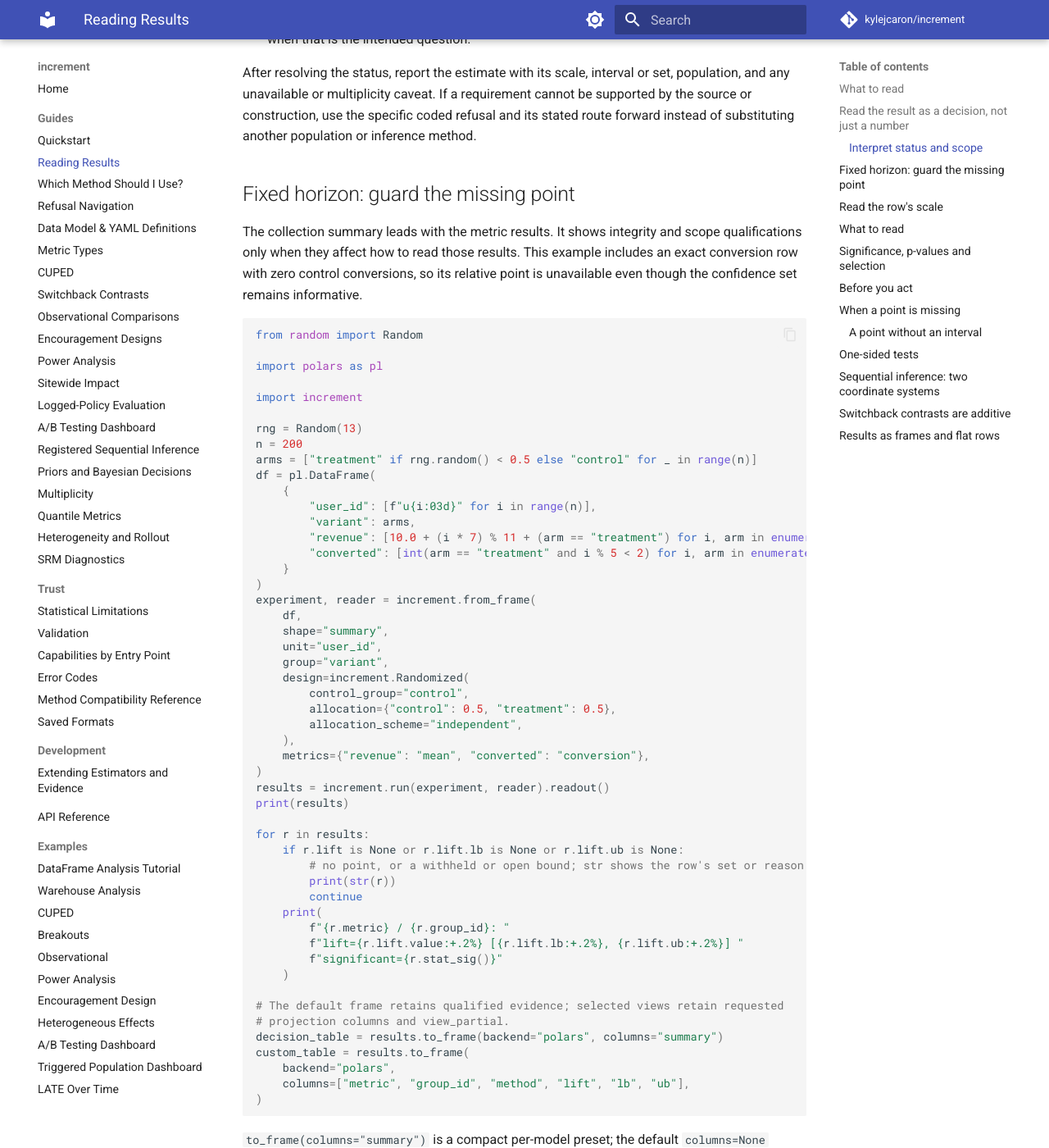
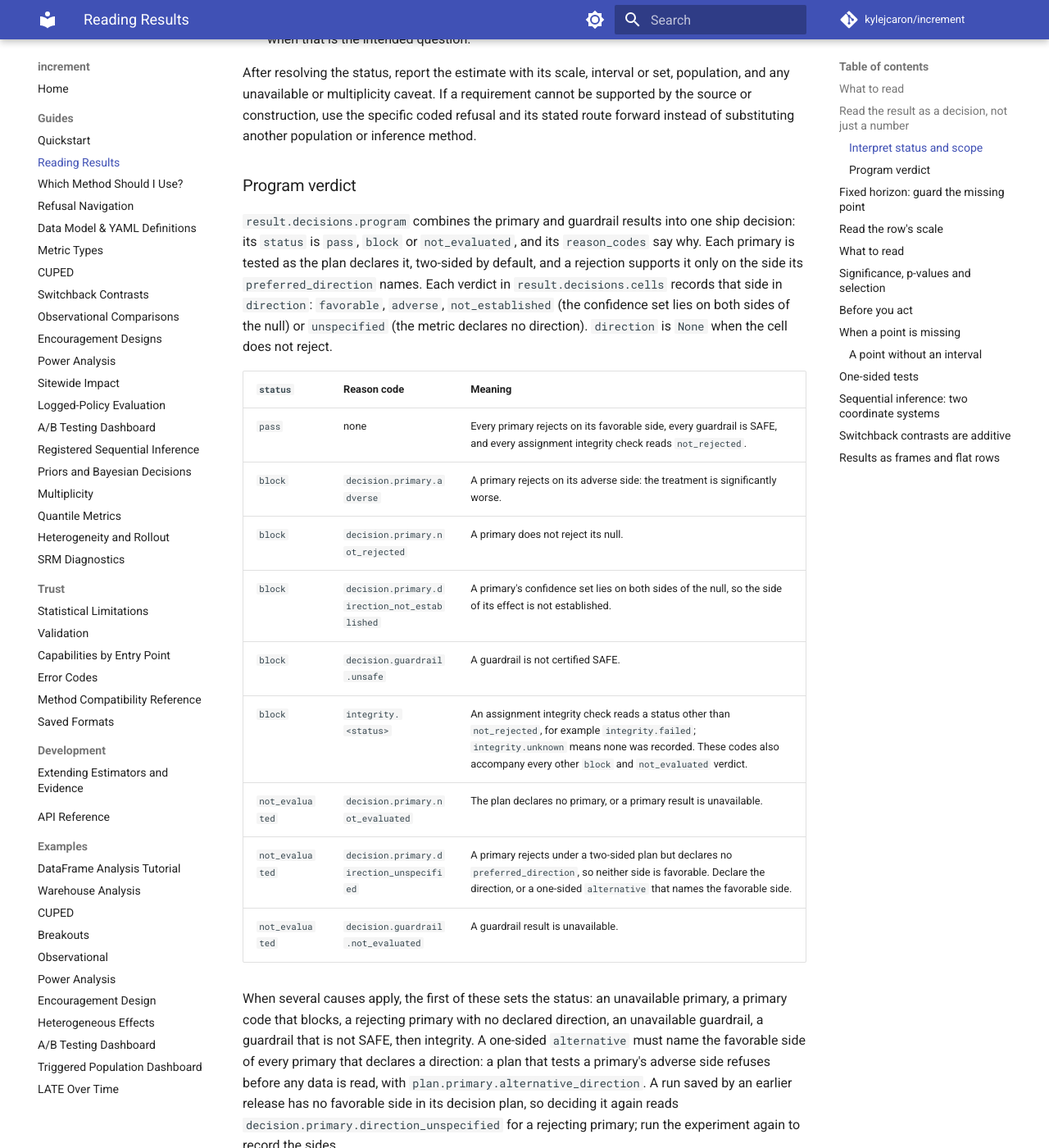
Before and after one commit to kylejcaron/increment, an MkDocs documentation site: the page built from docs/guides/reading-results.md, in a window 1280 px wide and 1400 px high, scrolled down 8576 px. Shown: the whole window at 82% size. Built offline with MkDocs 1.6.1 and Material for MkDocs 9.7.7, drawn with Linux system fonts in a browser that asks for light colours; comment, search, counter and statistics services are not loaded.

Commit message:
fix: refuse a one-sided plan that tests a primary's adverse direction
A primary that declares preferred_direction is tested on the plan's alternative, so a one-sided alternative on its adverse side could only ever show a worse result. The plan now refuses it with plan.primary.alternative_direction before any data is read, naming the metric, the alternative and the declared direction. Guides describe the program verdict and its reason codes, the saved-format table records the decision plan versions, and the error-code reference is regenerated.

```diff
--- a/docs/guides/reading-results.md
+++ b/docs/guides/reading-results.md
@@ -339,6 +339,39 @@ set, population, and any unavailable or multiplicity caveat. If a requirement
 cannot be supported by the source or construction, use the specific coded
 refusal and its stated route forward instead of substituting another
 population or inference method.
+
+### Program verdict
+
+`result.decisions.program` combines the primary and guardrail results into one
+ship decision: its `status` is `pass`, `block` or `not_evaluated`, and its
+`reason_codes` say why. Each primary is tested as the plan declares it,
+two-sided by default, and a rejection supports it only on the side its
+`preferred_direction` names. Each verdict in `result.decisions.cells` records
+that side in `direction`: `favorable`, `adverse`, `not_established` (the
+confidence set lies on both sides of the null) or `unspecified` (the metric
+declares no direction). `direction` is `None` when the cell does not reject.
+
+| `status` | Reason code | Meaning |
+|---|---|---|
+| `pass` | none | Every primary rejects on its favorable side, every guardrail is SAFE, and every assignment integrity check reads `not_rejected`. |
+| `block` | `decision.primary.adverse` | A primary rejects on its adverse side: the treatment is significantly worse. |
+| `block` | `decision.primary.not_rejected` | A primary does not reject its null. |
+| `block` | `decision.primary.direction_not_established` | A primary's confidence set lies on both sides of the null, so the side of its effect is not established. |
+| `block` | `decision.guardrail.unsafe` | A guardrail is not certified SAFE. |
+| `block` | `integrity.<status>` | An assignment integrity check reads a status other than `not_rejected`, for example `integrity.failed`; `integrity.unknown` means none was recorded. These codes also accompany every other `block` and `not_evaluated` verdict. |
+| `not_evaluated` | `decision.primary.not_evaluated` | The plan declares no primary, or a primary result is unavailable. |
+| `not_evaluated` | `decision.primary.direction_unspecified` | A primary rejects under a two-sided plan but declares no `preferred_direction`, so neither side is favorable. Declare the direction, or a one-sided `alternative` that names the favorable side. |
+| `not_evaluated` | `decision.guardrail.not_evaluated` | A guardrail result is unavailable. |
+
+When several causes apply, the first of these sets the status: an unavailable
+primary, a primary code that blocks, a rejecting primary with no declared
+direction, an unavailable guardrail, a guardrail that is not SAFE, then
+integrity. A one-sided `alternative` must name the favorable side of every
+primary that declares a direction: a plan that tests a primary's adverse side
+refuses before any data is read, with `plan.primary.alternative_direction`. A
+run saved by an earlier release has no favorable side in its decision plan, so
+deciding it again reads `decision.primary.direction_unspecified` for a
+rejecting primary; run the experiment again to record the sides.
 
 
 ## Fixed horizon: guard the missing point
```
Also changed, not shown: docs/api.md (+27 -0 lines), docs/guides/sequential-inference.md (+10 -7 lines), docs/reference/error-codes.md (+1 -0 lines), docs/reference/saved-formats.md (+1 -0 lines), 3 other files.
